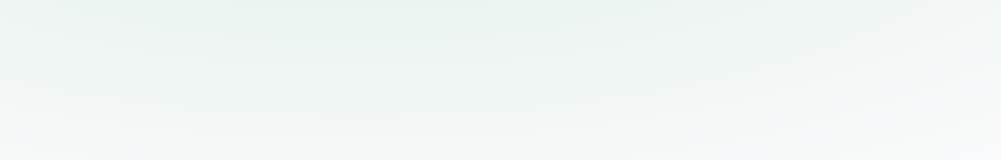
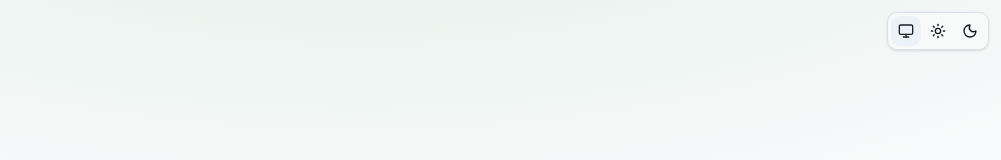
Before and after one commit to cristian-israel/watchdesk, a React (Vite) app in the folder apps/web/: page / in a window 1280 px wide. Shown: the top 160 px of the page, without its empty margins (279-1280 px from the left). Built offline with nearby package versions, Linux system fonts and the light colour scheme.

Commit message:
Add theme toggle functionality and dark mode support

```diff
--- a/apps/web/index.html
+++ b/apps/web/index.html
@@ -6,6 +6,17 @@
     <meta name="referrer" content="no-referrer" />
     <meta name="description" content="Sala de tela — transmissão WebRTC." />
     <title>Sala de tela</title>
+    <script>
+      (() => {
+        try {
+          const mode = localStorage.getItem('theme') || 'system'
+          const dark =
+            mode === 'dark' ||
+            (mode === 'system' && matchMedia('(prefers-color-scheme: dark)').matches)
+          document.documentElement.classList.toggle('dark', dark)
+        } catch {}
+      })()
+    </script>
   </head>
   <body>
     <div id="root"></div>
--- a/apps/web/src/app.tsx
+++ b/apps/web/src/app.tsx
@@ -1,15 +1,21 @@
 import { Navigate, Route, Routes } from 'react-router'
+import { ThemeToggle } from './components/theme-toggle'
 import { HostPage } from './routes/host-page'
 import { HomePage } from './routes/home-page'
 import { SalaPage } from './routes/sala-page'
 
 export function App() {
   return (
+    <>
+      <div className="fixed top-3 right-3 z-50">
+        <ThemeToggle />
+      </div>
       <Routes>
         <Route path="/" element={<HomePage />} />
         <Route path="/sala/:room" element={<SalaPage />} />
         <Route path="/host/:room" element={<HostPage />} />
         <Route path="*" element={<Navigate to="/" replace />} />
       </Routes>
+    </>
   )
 }
--- /dev/null
+++ b/apps/web/src/components/theme-toggle.tsx
@@ -0,0 +1,40 @@
+import { Monitor, Moon, Sun } from 'lucide-react'
+import { Button } from '@/components/ui/button'
+import { type ThemeMode, useTheme } from '@/lib/theme'
+import { cn } from '@/lib/utils'
+
+const OPTIONS: { mode: ThemeMode; label: string; icon: typeof Sun }[] = [
+  { mode: 'system', label: 'Sistema', icon: Monitor },
+  { mode: 'light', label: 'Claro', icon: Sun },
+  { mode: 'dark', label: 'Escuro', icon: Moon },
+]
+
+export function ThemeToggle({ className }: { className?: string }) {
+  const { mode, setMode } = useTheme()
+
+  return (
+    <div
+      role="group"
+      aria-label="Modo de aparência"
+      className={cn(
+        'inline-flex rounded-lg border border-border bg-background/80 p-0.5 shadow-sm backdrop-blur-sm',
+        className,
+      )}
+    >
+      {OPTIONS.map(({ mode: value, label, icon: Icon }) => (
+        <Button
+          key={value}
+          type="button"
+          size="icon"
+          variant={mode === value ? 'secondary' : 'ghost'}
+          aria-label={label}
+          aria-pressed={mode === value}
+          title={label}
+          onClick={() => setMode(value)}
+        >
+          <Icon />
+        </Button>
+      ))}
+    </div>
+  )
+}
--- /dev/null
+++ b/apps/web/src/lib/theme.tsx
@@ -0,0 +1,80 @@
+import {
+  createContext,
+  useCallback,
+  useContext,
+  useEffect,
+  useMemo,
+  useState,
+  type ReactNode,
+} from 'react'
+
+export type ThemeMode = 'system' | 'light' | 'dark'
+
+const STORAGE_KEY = 'theme'
+
+type ThemeContextValue = {
+  mode: ThemeMode
+  setMode: (mode: ThemeMode) => void
+  resolved: 'light' | 'dark'
+}
+
+const ThemeContext = createContext<ThemeContextValue | null>(null)
+
+function readStoredMode(): ThemeMode {
+  try {
+    const value = localStorage.getItem(STORAGE_KEY)
+    if (value === 'light' || value === 'dark' || value === 'system') return value
+  } catch {
+    /* ok */
+  }
+  return 'system'
+}
+
+function systemPrefersDark() {
+  return window.matchMedia('(prefers-color-scheme: dark)').matches
+}
+
+function applyDomTheme(mode: ThemeMode) {
+  const dark = mode === 'dark' || (mode === 'system' && systemPrefersDark())
+  document.documentElement.classList.toggle('dark', dark)
+  return dark ? 'dark' : 'light'
+}
+
+export function ThemeProvider({ children }: { children: ReactNode }) {
+  const [mode, setModeState] = useState<ThemeMode>(() =>
+    typeof window === 'undefined' ? 'system' : readStoredMode(),
+  )
+  const [resolved, setResolved] = useState<'light' | 'dark'>(() =>
+    typeof window === 'undefined' ? 'light' : applyDomTheme(readStoredMode()),
+  )
+
+  const setMode = useCallback((next: ThemeMode) => {
+    setModeState(next)
+    try {
+      localStorage.setItem(STORAGE_KEY, next)
+    } catch {
+      /* ok */
+    }
+    setResolved(applyDomTheme(next))
+  }, [])
+
+  useEffect(() => {
+    setResolved(applyDomTheme(mode))
+    if (mode !== 'system') return
+
+    const mq = window.matchMedia('(prefers-color-scheme: dark)')
+    const onChange = () => setResolved(applyDomTheme('system'))
+    mq.addEventListener('change', onChange)
+    return () => mq.removeEventListener('change', onChange)
+  }, [mode])
+
+  const value = useMemo(() => ({ mode, setMode, resolved }), [mode, setMode, resolved])
+
+  return <ThemeContext.Provider value={value}>{children}</ThemeContext.Provider>
+}
+
+export function useTheme() {
+  const ctx = useContext(ThemeContext)
+  if (!ctx) throw new Error('useTheme precisa de ThemeProvider')
+  return ctx
+}
--- a/apps/web/src/main.tsx
+++ b/apps/web/src/main.tsx
@@ -2,12 +2,15 @@ import { StrictMode } from 'react'
 import { createRoot } from 'react-dom/client'
 import { BrowserRouter } from 'react-router'
 import { App } from './app'
+import { ThemeProvider } from './lib/theme'
 import './index.css'
 
 createRoot(document.getElementById('root')!).render(
   <StrictMode>
-    <BrowserRouter>
-      <App />
-    </BrowserRouter>
+    <ThemeProvider>
+      <BrowserRouter>
+        <App />
+      </BrowserRouter>
+    </ThemeProvider>
   </StrictMode>,
 )
```
Lines whose indentation alone changed are shown as unchanged.
